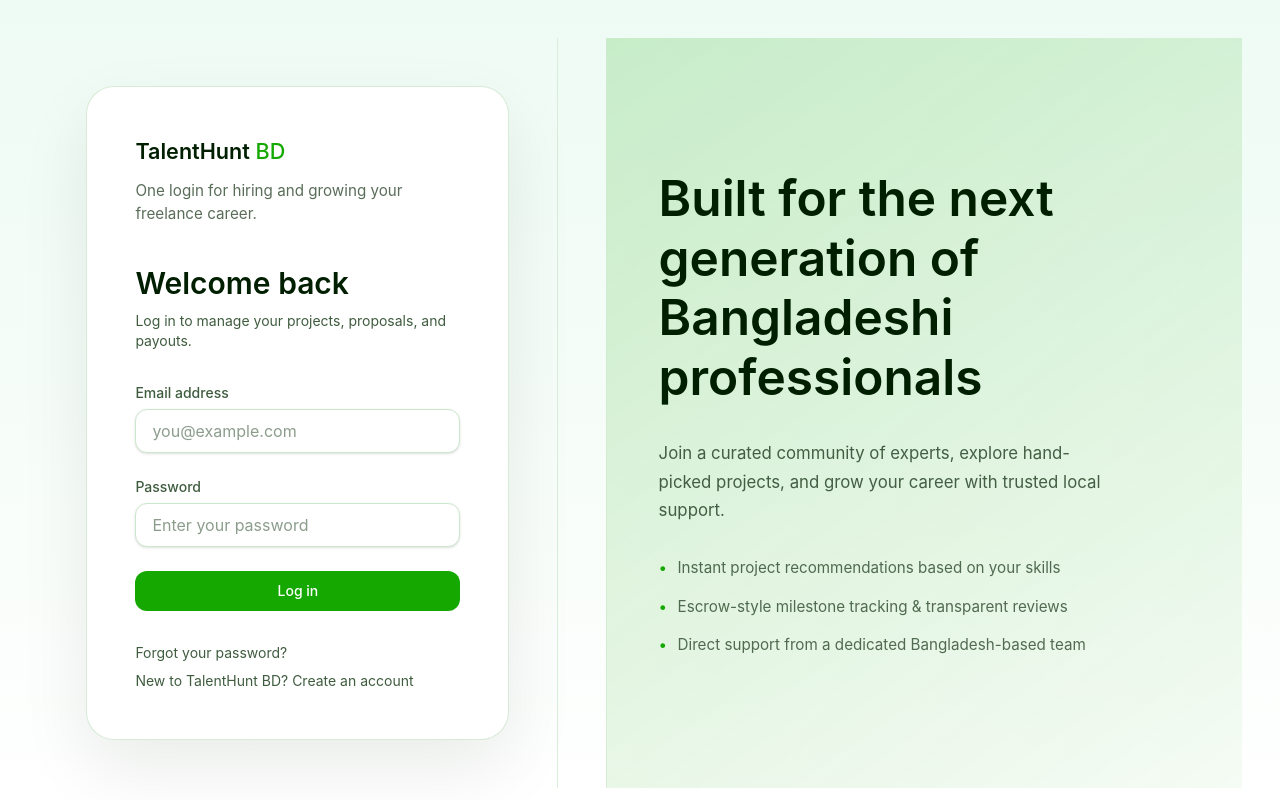
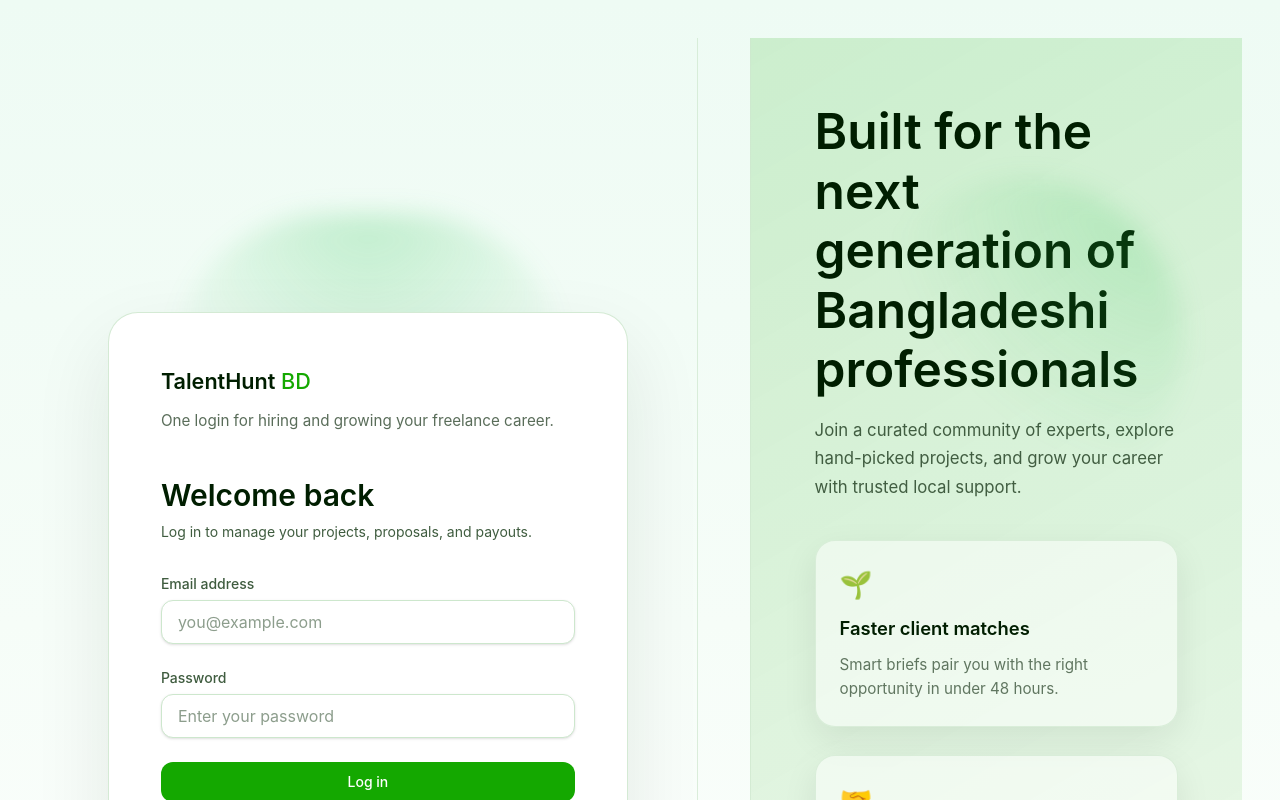
Before and after one commit to rahmatullahboss/Talent-hunt, a Next.js app in the folder web/: page /signin in a window 1280 px wide. Shown: the top 800 px of the page. Built offline with nearby package versions, Linux system fonts and the light colour scheme; no server answers.

Commit message:
Broaden auth form and refresh showcase styling

```diff
--- a/web/src/app/(auth)/auth.css
+++ b/web/src/app/(auth)/auth.css
@@ -1,9 +1,9 @@
 .auth-shell {
   display: grid;
   min-height: 100vh;
-  grid-template-columns: minmax(0, 520px) minmax(0, 1fr);
-  gap: clamp(2rem, 4vw, 3rem);
-  padding: clamp(1.5rem, 3vw, 3rem);
+  grid-template-columns: minmax(0, clamp(520px, 52vw, 660px)) minmax(0, 1fr);
+  gap: clamp(2rem, 4vw, 3.25rem);
+  padding: clamp(1.5rem, 3vw, 3.5rem);
   /* The auth experience now mirrors the homepage gradient. */
   background: linear-gradient(180deg, var(--gradient-from), var(--gradient-via), var(--gradient-to));
   color: var(--foreground);
@@ -32,7 +32,7 @@
 
 .auth-panel {
   position: relative;
-  padding: clamp(2rem, 4vw, 3rem);
+  padding: clamp(2rem, 4vw, 3.25rem);
   display: flex;
   align-items: center;
   justify-content: center;
@@ -54,13 +54,13 @@
 .auth-card {
   position: relative;
   z-index: 1;
-  width: min(440px, 100%);
-  border-radius: 28px;
-  padding: clamp(2.5rem, 5vw, 3rem);
-  background: color-mix(in srgb, #fff 90%, var(--card) 10%);
-  border: 1px solid color-mix(in srgb, var(--card-border) 80%, transparent);
-  box-shadow: 0 28px 70px rgba(0, 30, 0, 0.08);
-  backdrop-filter: blur(22px);
+  width: min(520px, 100%);
+  border-radius: 30px;
+  padding: clamp(2.75rem, 5vw, 3.25rem);
+  background: color-mix(in srgb, #fff 88%, var(--card) 12%);
+  border: 1px solid color-mix(in srgb, var(--card-border) 85%, transparent);
+  box-shadow: 0 32px 80px rgba(0, 30, 0, 0.09);
+  backdrop-filter: blur(24px);
 }
 
 .auth-brand {
@@ -84,19 +84,38 @@
 }
 
 .auth-content {
-  margin-top: clamp(2rem, 4vw, 2.5rem);
+  margin-top: clamp(2rem, 4vw, 2.75rem);
 }
 
 .auth-showcase {
   position: relative;
-  padding: clamp(3rem, 5vw, 5rem) clamp(2.5rem, 4vw, 4rem);
-  background: linear-gradient(145deg, rgba(20, 168, 0, 0.18), rgba(20, 168, 0, 0.04));
-  border-left: 1px solid color-mix(in srgb, var(--card-border) 75%, transparent);
+  padding: clamp(3rem, 5vw, 5rem) clamp(2.75rem, 5vw, 4.5rem);
+  background: linear-gradient(150deg, rgba(20, 168, 0, 0.16), rgba(20, 168, 0, 0.06));
+  border-left: 1px solid color-mix(in srgb, var(--card-border) 70%, transparent);
   display: flex;
   flex-direction: column;
   justify-content: center;
-  gap: clamp(1.5rem, 3vw, 2rem);
+  gap: clamp(1.75rem, 3vw, 2.5rem);
   color: var(--foreground);
+}
+
+.auth-showcase::after {
+  /* Decorative glow ties the right column back to the hero gradients without adding new assets. */
+  content: "";
+  position: absolute;
+  inset: 12% 12% auto auto;
+  width: clamp(220px, 32vw, 320px);
+  height: clamp(220px, 32vw, 320px);
+  border-radius: 999px;
+  background: radial-gradient(circle at top right, rgba(52, 199, 89, 0.24), transparent 65%);
+  filter: blur(12px);
+  pointer-events: none;
+}
+
+.auth-showcase-intro {
+  display: grid;
+  gap: 1rem;
+  max-width: 34rem;
 }
 
 .auth-showcase h2 {
@@ -110,18 +129,54 @@
   color: rgba(0, 30, 0, 0.7);
   color: color-mix(in srgb, var(--foreground) 70%, transparent);
   line-height: 1.7;
-  max-width: 28rem;
+  max-width: 30rem;
 }
 
-.auth-showcase ul {
+.auth-showcase-cards {
   display: grid;
-  gap: 1rem;
+  gap: clamp(1.25rem, 2.5vw, 1.75rem);
+  grid-template-columns: repeat(auto-fit, minmax(210px, 1fr));
+  max-width: 520px;
+  position: relative;
+  z-index: 1;
+}
+
+.auth-showcase-card {
+  padding: 1.5rem;
+  border-radius: 20px;
+  background: rgba(255, 255, 255, 0.5);
+  border: 1px solid color-mix(in srgb, var(--card-border) 65%, transparent);
+  box-shadow: 0 12px 35px rgba(0, 30, 0, 0.08);
+  display: grid;
+  gap: 0.65rem;
+}
+
+.auth-showcase-card span {
+  font-size: 1.65rem;
+}
+
+.auth-showcase-card h3 {
+  font-size: 1.15rem;
+  font-weight: 600;
+}
+
+.auth-showcase-card p {
+  font-size: 0.95rem;
+  color: color-mix(in srgb, var(--foreground) 60%, transparent);
+  line-height: 1.6;
+}
+
+.auth-showcase-list {
+  display: grid;
+  gap: 0.9rem;
   font-size: 0.95rem;
   color: rgba(0, 30, 0, 0.6);
   color: color-mix(in srgb, var(--foreground) 65%, transparent);
+  position: relative;
+  z-index: 1;
 }
 
-.auth-showcase li::before {
+.auth-showcase-list li::before {
   content: "•";
   margin-right: 0.65rem;
   color: var(--accent);
--- a/web/src/app/(auth)/layout.tsx
+++ b/web/src/app/(auth)/layout.tsx
@@ -22,11 +22,25 @@ export default function AuthLayout({ children }: { children: React.ReactNode })
         </div>
       </div>
       <div className="auth-showcase">
-        <h2>Built for the next generation of Bangladeshi professionals</h2>
-        <p>
-          Join a curated community of experts, explore hand-picked projects, and grow your career with trusted local support.
-        </p>
-        <ul>
+        <div className="auth-showcase-intro">
+          <h2>Built for the next generation of Bangladeshi professionals</h2>
+          <p>
+            Join a curated community of experts, explore hand-picked projects, and grow your career with trusted local support.
+          </p>
+        </div>
+        <div className="auth-showcase-cards">
+          <div className="auth-showcase-card">
+            <span>🌱</span>
+            <h3>Faster client matches</h3>
+            <p>Smart briefs pair you with the right opportunity in under 48 hours.</p>
+          </div>
+          <div className="auth-showcase-card">
+            <span>🤝</span>
+            <h3>Local expert support</h3>
+            <p>Work with a Dhaka-based success partner who knows your goals.</p>
+          </div>
+        </div>
+        <ul className="auth-showcase-list">
           <li>Instant project recommendations based on your skills</li>
           <li>Escrow-style milestone tracking & transparent reviews</li>
           <li>Direct support from a dedicated Bangladesh-based team</li>
```
